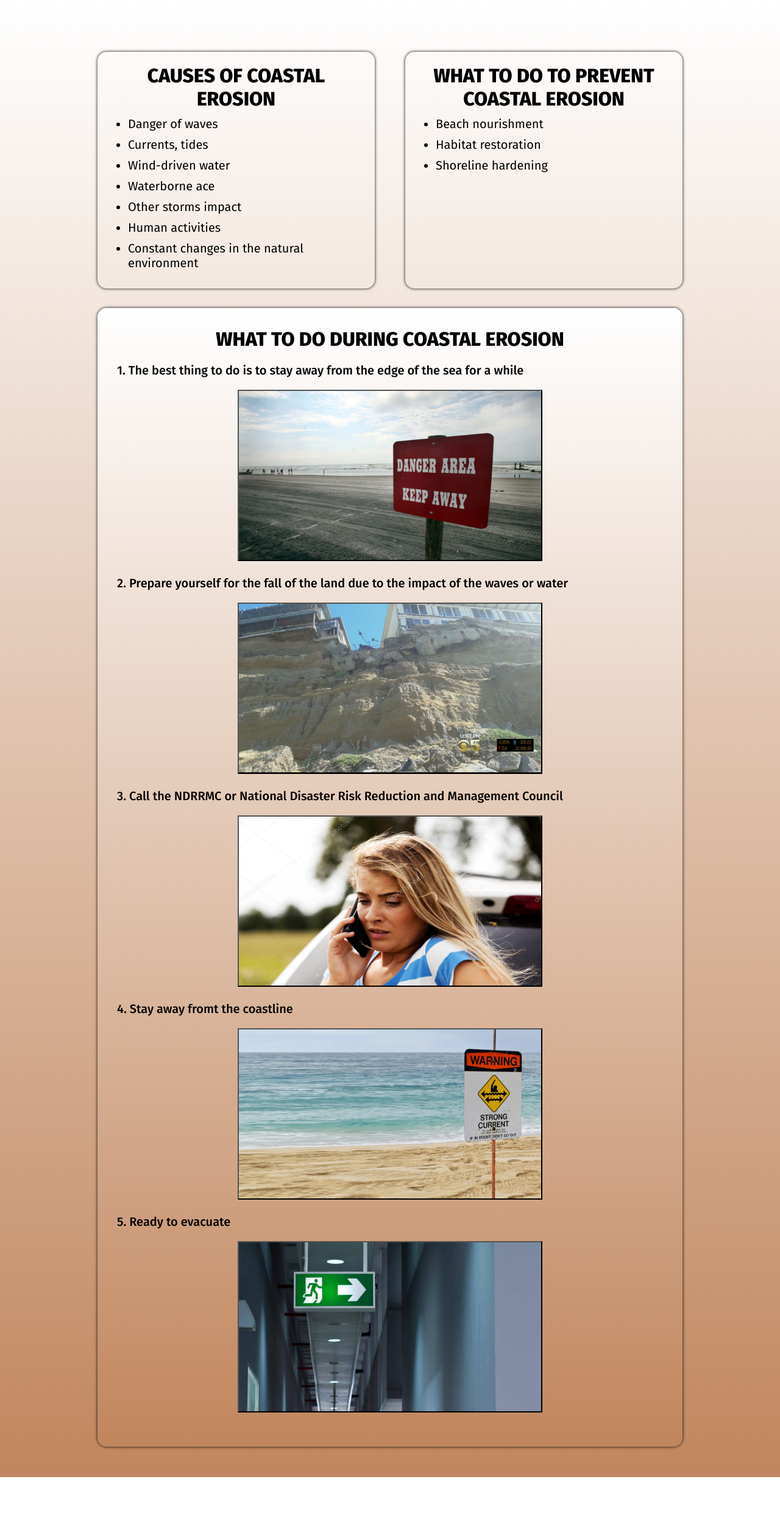
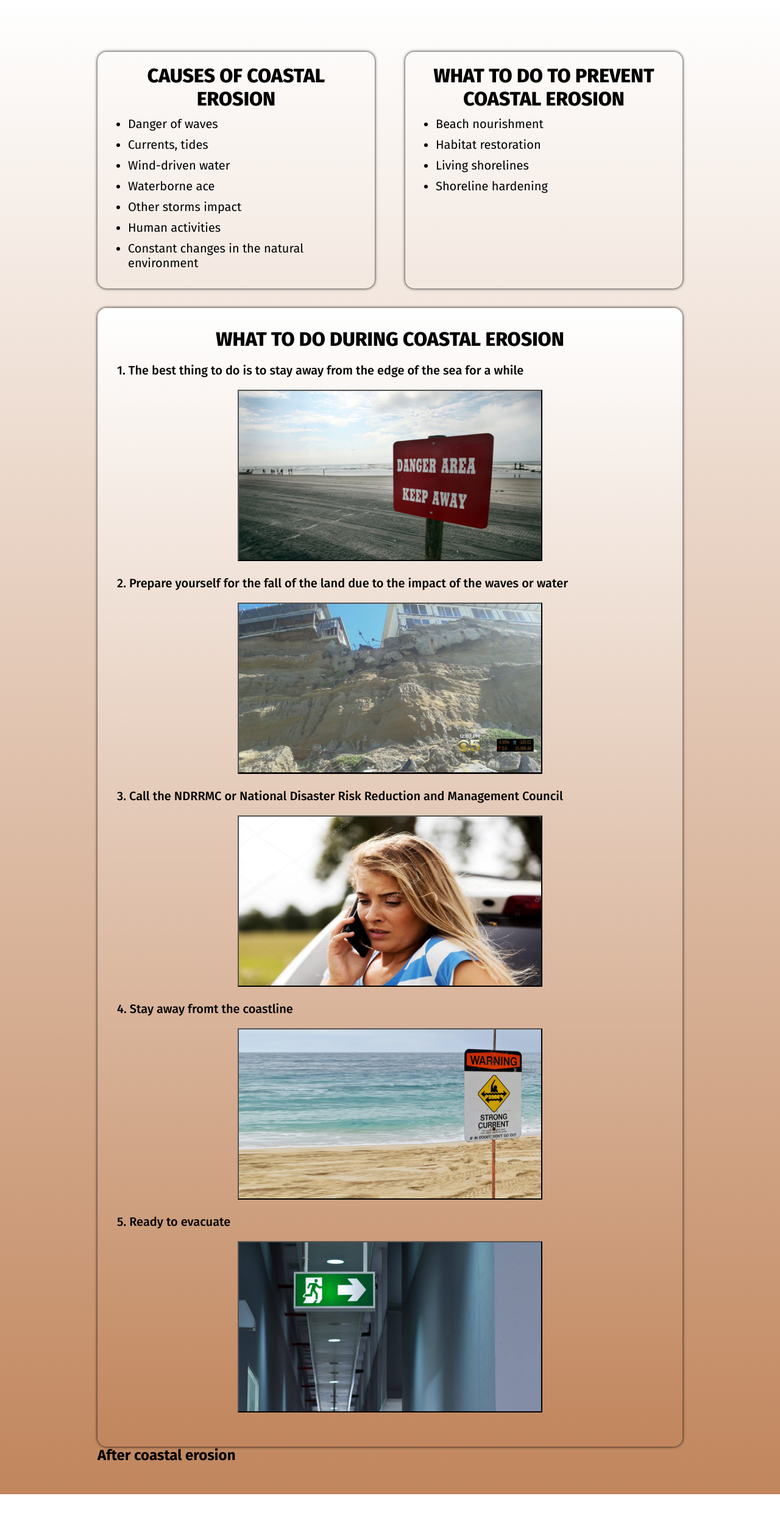
Before and after one commit to bekkbekk/coastal-erosion, a plain HTML site: page index.html in a window 1280 px wide. Shown: the part 800-3289 px from the top of the page at 61% size. Drawn offline with Linux system fonts and the light colour scheme.

Commit message:
updated info

```diff
--- a/index.html
+++ b/index.html
@@ -70,6 +70,7 @@
                         <ul>
                             <li>Beach nourishment</li>
                             <li>Habitat restoration</li>
+                            <li>Living shorelines</li>
                             <li>Shoreline hardening</li>
                         </ul>
                     </div>
@@ -108,7 +109,7 @@
 
             <div class="after-erosion">
                 <div class="container">
-
+                    <h2>After coastal erosion</h2>
                 </div>
             </div>
         </section>
```
